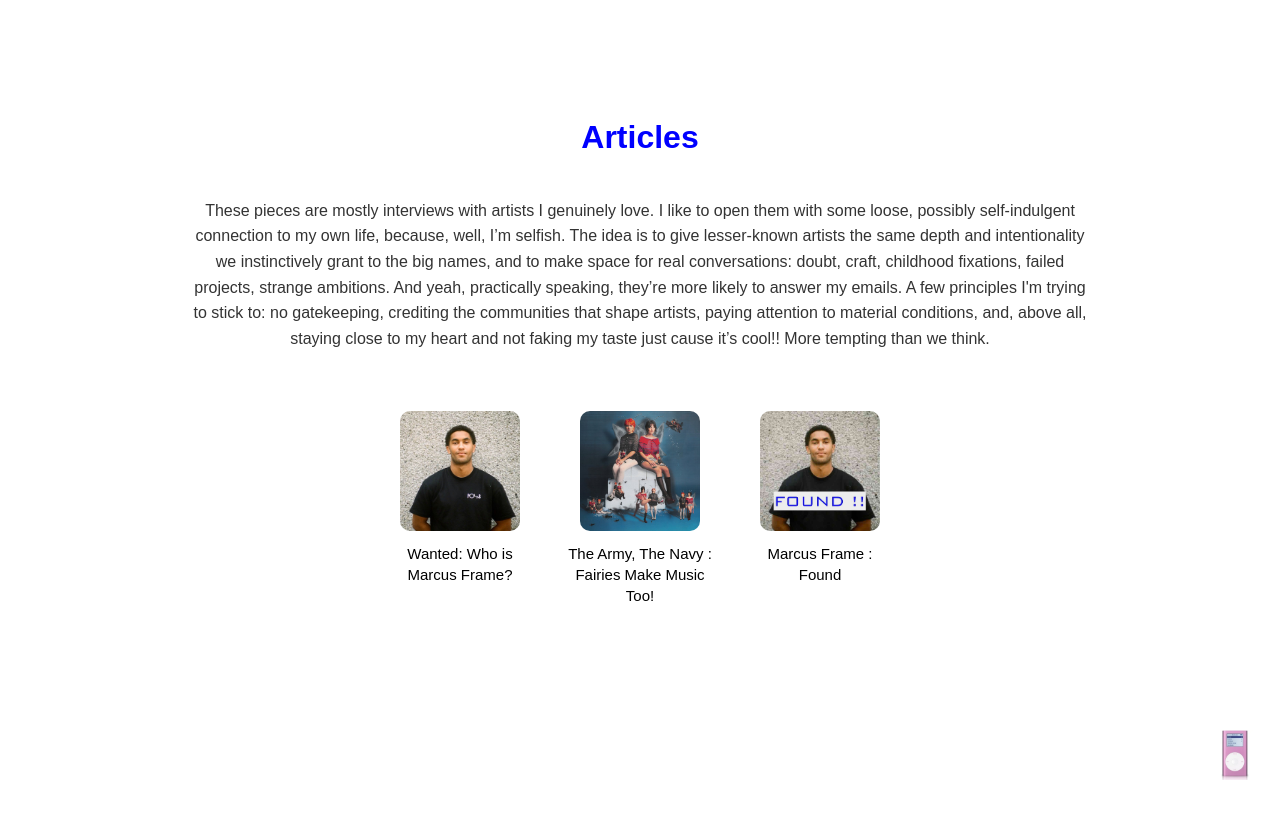
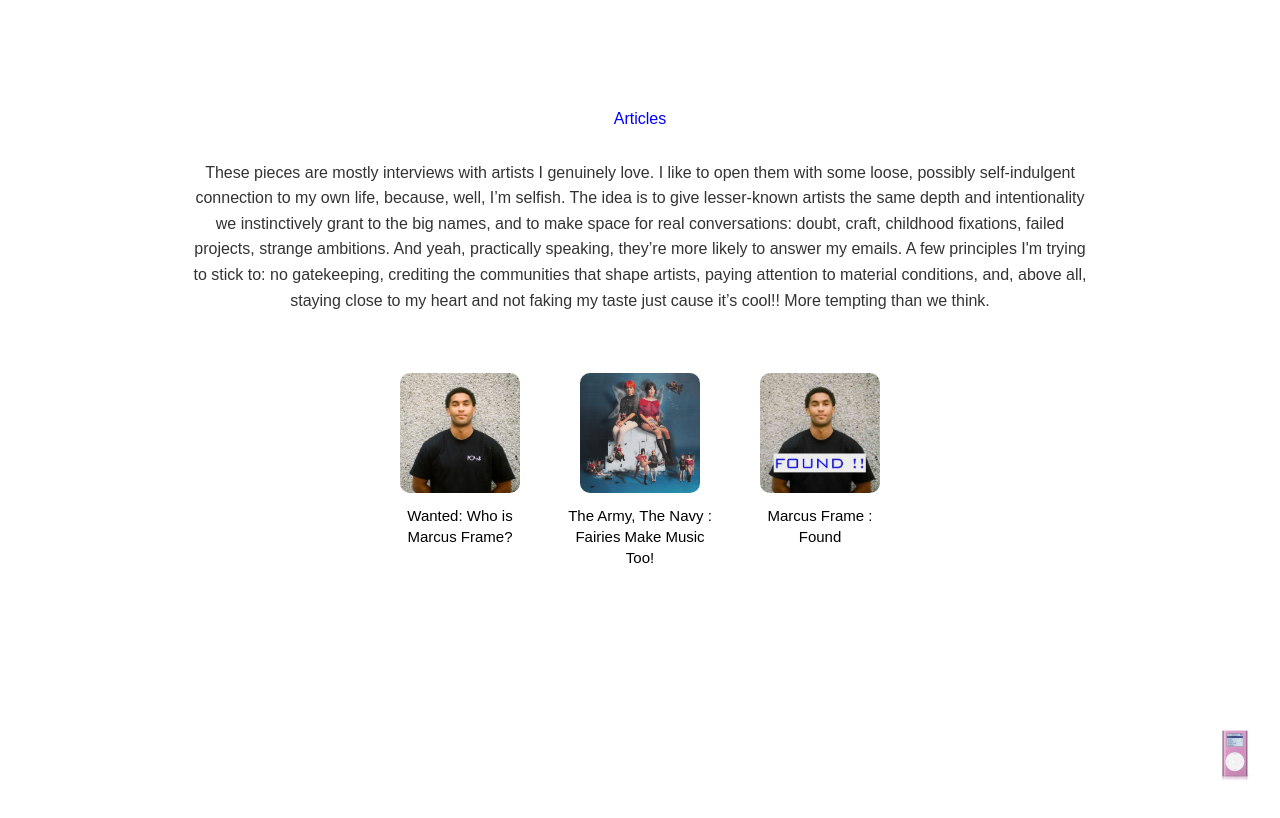
Before and after one commit to juliettecabanac-wq/pink-ipod, a website: page diary-overview.html in a window 1280 px wide. Drawn offline with Linux system fonts and the light colour scheme; a web font is replaced by a local one.

Commit message:
Change header from h1 to paragraph for articles

```diff
--- a/diary-overview.html
+++ b/diary-overview.html
@@ -10,7 +10,7 @@
   />
   </head>
   <body class="body-articles">
-  <h1 class="main-title"> Articles </h1>
+  <p class="main-title"> Articles </p>
   <p class="intropagediary">
     These pieces are mostly interviews with artists I genuinely love. I like to open them with some loose, possibly self-indulgent connection to my own life, because, well, I’m selfish.
     The idea is to give lesser-known artists the same depth and intentionality we instinctively grant to the big names, and to make space for real conversations: doubt, craft, childhood fixations, failed projects, strange ambitions. And yeah, practically speaking, they’re more likely to answer my emails.
```
